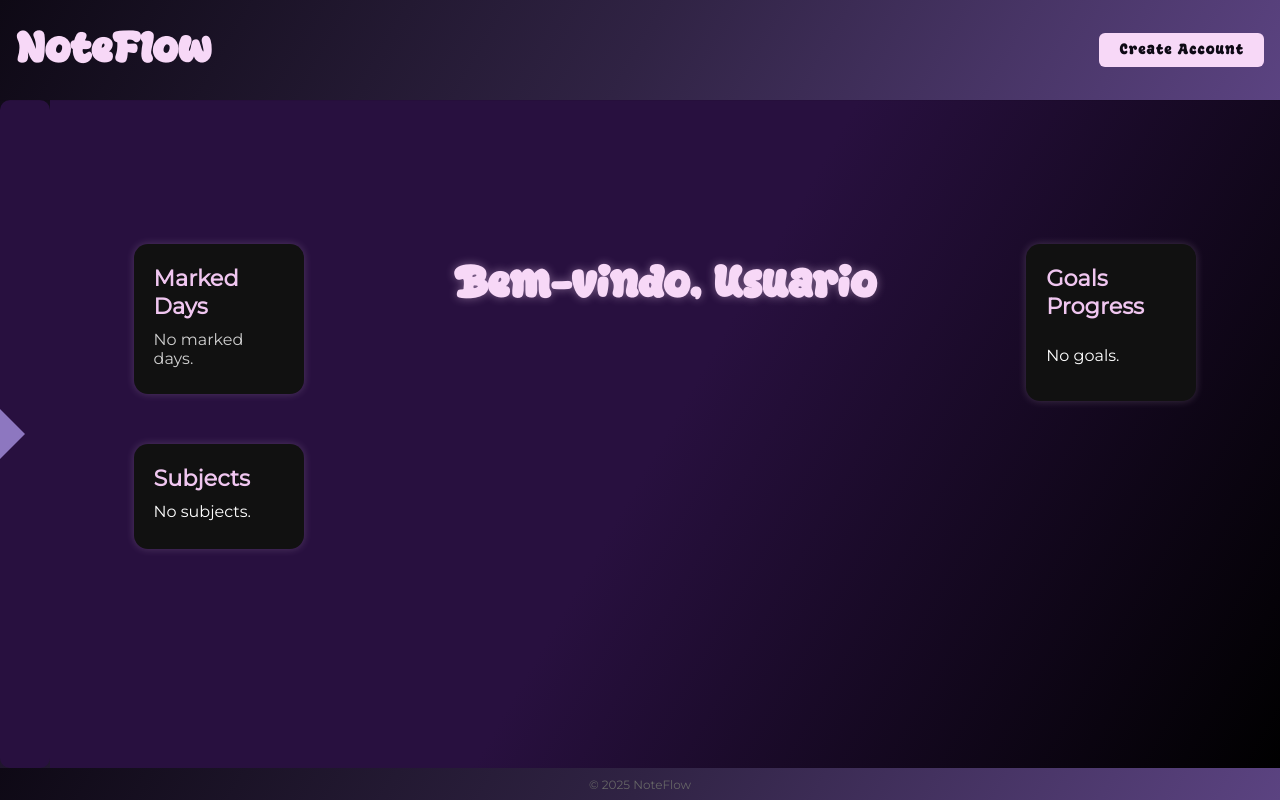
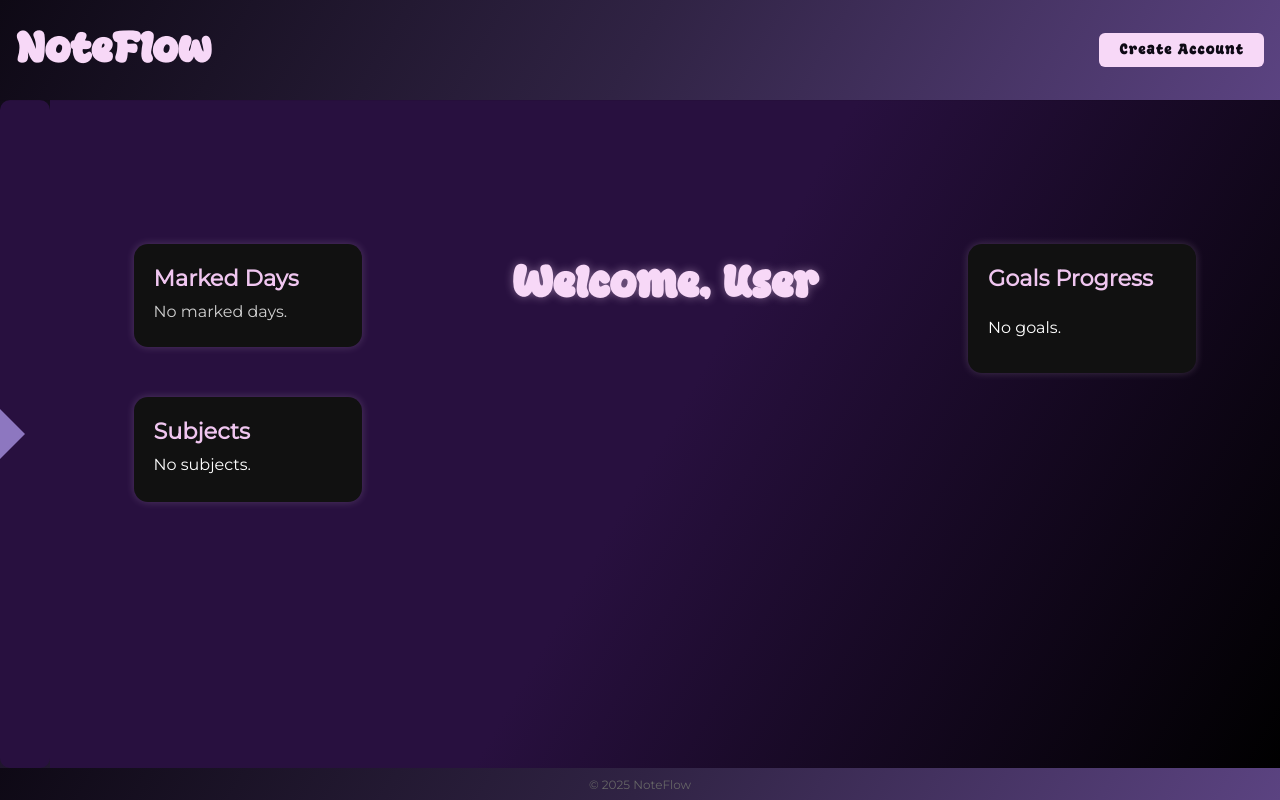
Before and after one commit to Kenzo-Urasaki/NoteFlow, a plain HTML site: page inicio.html in a window 1280 px wide. Drawn offline with Linux system fonts and the light colour scheme.

Commit message:
Finalizado

```diff
--- a/inicio.html
+++ b/inicio.html
@@ -214,7 +214,7 @@ body {font-family: 'Montserrat', sans-serif;
 
         <!-- FRASE CENTRAL -->
         <div class="welcome-box">
-            <h1 id="welcomeMessage">Bem-vindo!</h1>
+            <h1 id="welcomeMessage">Welcome</h1>
         </div>
 
         <!-- COLUNA DIREITA -->
@@ -332,9 +332,9 @@ if (list.length > 0) {
     const msg = document.getElementById("welcomeMessage");
 
     const user = JSON.parse(localStorage.getItem("noteflow_user")) || {};
-    const name = user.name || "Usuario";
+    const name = user.name || "User";
 
-    msg.textContent = `Bem-vindo, ${name}`;
+    msg.textContent = `Welcome, ${name}`;
 })();
 
 </script>
```
